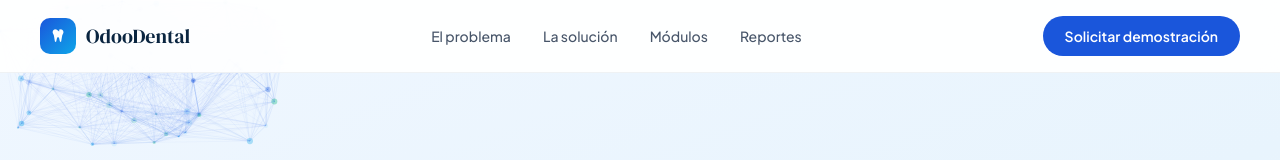
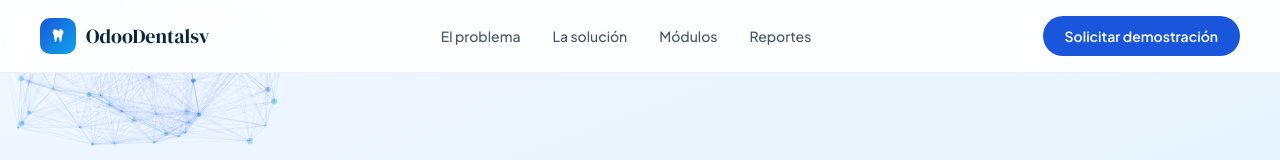
Before and after one commit to codefactorysv/OdooDental, a plain HTML site: page index.html in a window 1280 px wide. Shown: the top 160 px of the page. Drawn offline with Linux system fonts and the light colour scheme; animation ran at ten frames a second.

Commit message:
feat: actualizar presentación odontología

```diff
--- a/index.html
+++ b/index.html
@@ -659,7 +659,7 @@
 <nav id="navbar">
   <a href="#" class="nav-logo">
     <div class="nav-logo-icon"><i class="fas fa-tooth"></i></div>
-    OdooDental
+    OdooDentalsv
   </a>
   <ul class="nav-links">
     <li><a href="#problemas">El problema</a></li>
```
